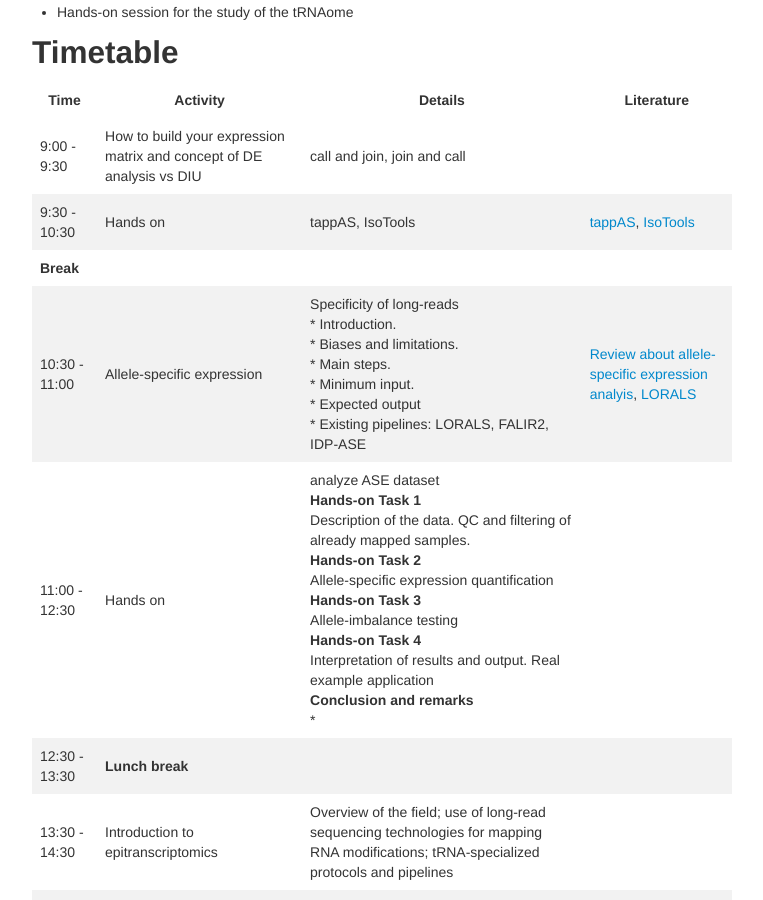
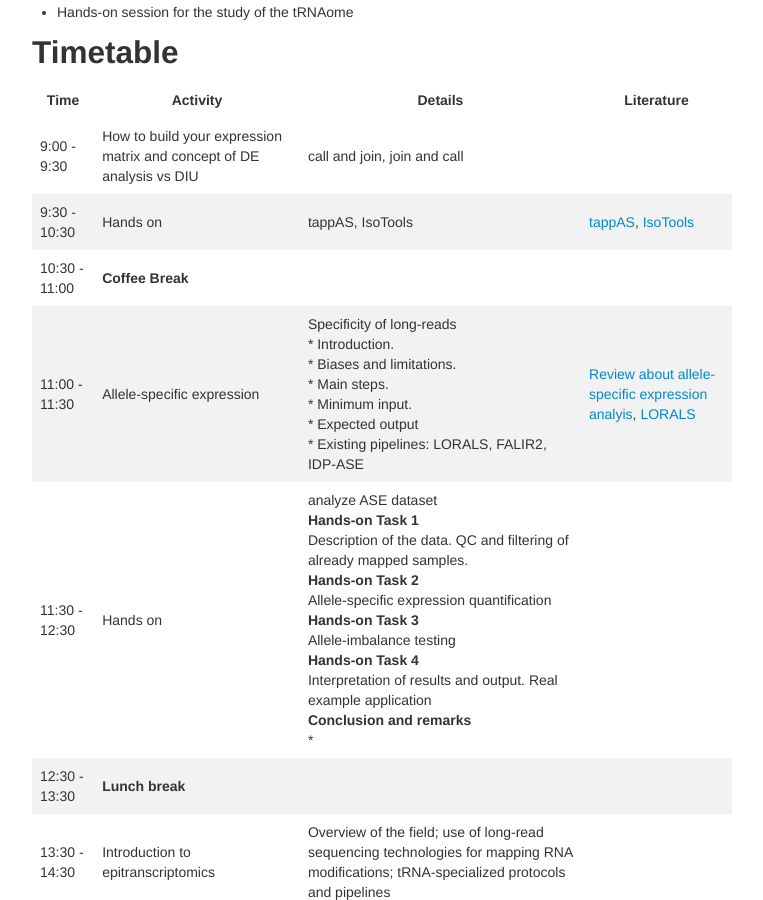
Before and after one commit to longTREC/summer_school, a Jekyll site: the page built from pages/day3.md, in a window 1280 px wide and 900 px high, scrolled down 508 px. Shown: the whole window, without its empty margins (258-1021 px from the left). Built offline with Jekyll 4.4.1, drawn with Linux system fonts in a browser that asks for light colours.

Commit message:
Update day3.md

```diff
--- a/pages/day3.md
+++ b/pages/day3.md
@@ -29,9 +29,9 @@ schemadotorg:
 |------|---------|---------|------------|
 | 9:00 - 9:30 | How to build your expression matrix and concept of DE analysis vs DIU | call and join, join and call |  |
 | 9:30 - 10:30 | Hands on | tappAS, IsoTools | [tappAS](https://genomebiology.biomedcentral.com/articles/10.1186/s13059-020-02028-w), [IsoTools](https://isotools.readthedocs.io/en/latest/)|
-| **Break** |
-| 10:30 - 11:00 | Allele-specific expression | Specificity of long-reads<br>* Introduction.<br>* Biases and limitations.<br>* Main steps.<br>* Minimum input.<br>* Expected output<br>* Existing pipelines: LORALS, FALIR2, IDP-ASE |  [Review about allele-specific expression analyis](https://www.annualreviews.org/content/journals/10.1146/annurev-biodatasci-021621-122219), [LORALS](https://www.nature.com/articles/s41586-022-05035-y)|
-| 11:00 - 12:30 | Hands on | analyze ASE dataset<br>**Hands-on Task 1**<br>Description of the data. QC and filtering of already mapped samples.<br>**Hands-on Task 2**<br>Allele-specific expression quantification<br>**Hands-on Task 3**<br>Allele-imbalance testing<br>**Hands-on Task 4**<br>Interpretation of results and output. Real example application<br>**Conclusion and remarks**<br>* |  |
+| 10:30 - 11:00 | **Coffee Break** | | |
+| 11:00 - 11:30 | Allele-specific expression | Specificity of long-reads<br>* Introduction.<br>* Biases and limitations.<br>* Main steps.<br>* Minimum input.<br>* Expected output<br>* Existing pipelines: LORALS, FALIR2, IDP-ASE |  [Review about allele-specific expression analyis](https://www.annualreviews.org/content/journals/10.1146/annurev-biodatasci-021621-122219), [LORALS](https://www.nature.com/articles/s41586-022-05035-y)|
+| 11:30 - 12:30 | Hands on | analyze ASE dataset<br>**Hands-on Task 1**<br>Description of the data. QC and filtering of already mapped samples.<br>**Hands-on Task 2**<br>Allele-specific expression quantification<br>**Hands-on Task 3**<br>Allele-imbalance testing<br>**Hands-on Task 4**<br>Interpretation of results and output. Real example application<br>**Conclusion and remarks**<br>* |  |
 | 12:30 - 13:30 | **Lunch break** | | |
 | 13:30 - 14:30 | Introduction to epitranscriptomics | Overview of the field; use of long-read sequencing technologies for mapping RNA modifications; tRNA-specialized protocols and pipelines | |
 | 14:30 - 15:00 | Hands-on | Mapping Nano-tRNAseq data | Tools: _minimap2_ |
```
